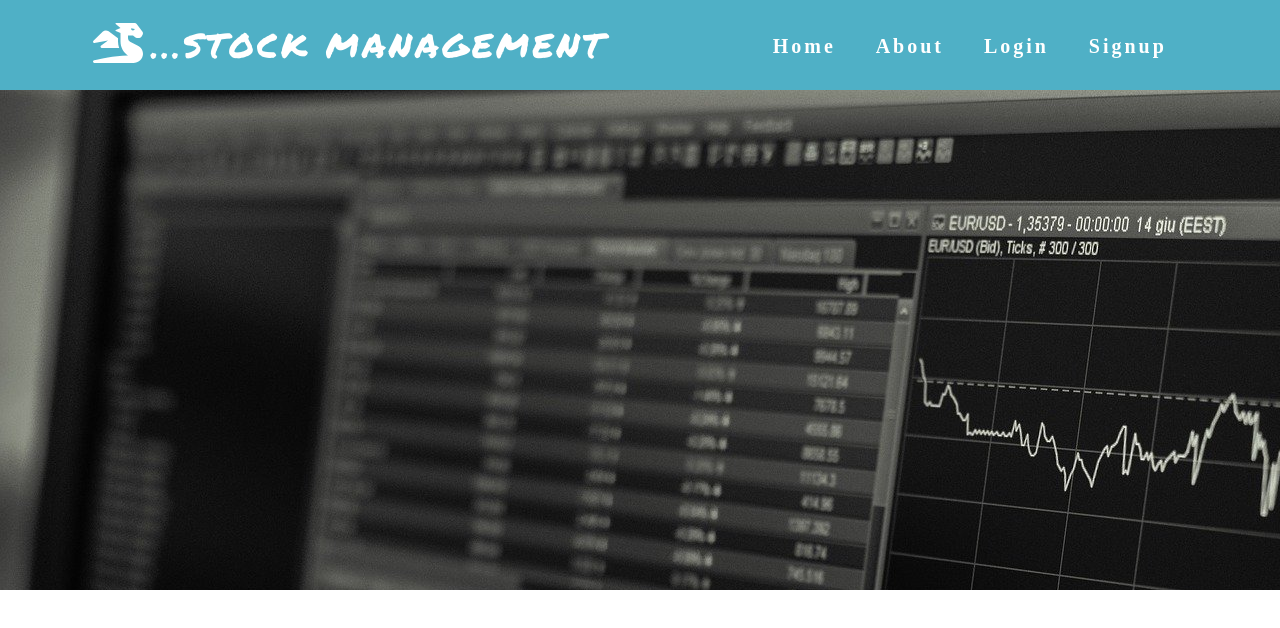
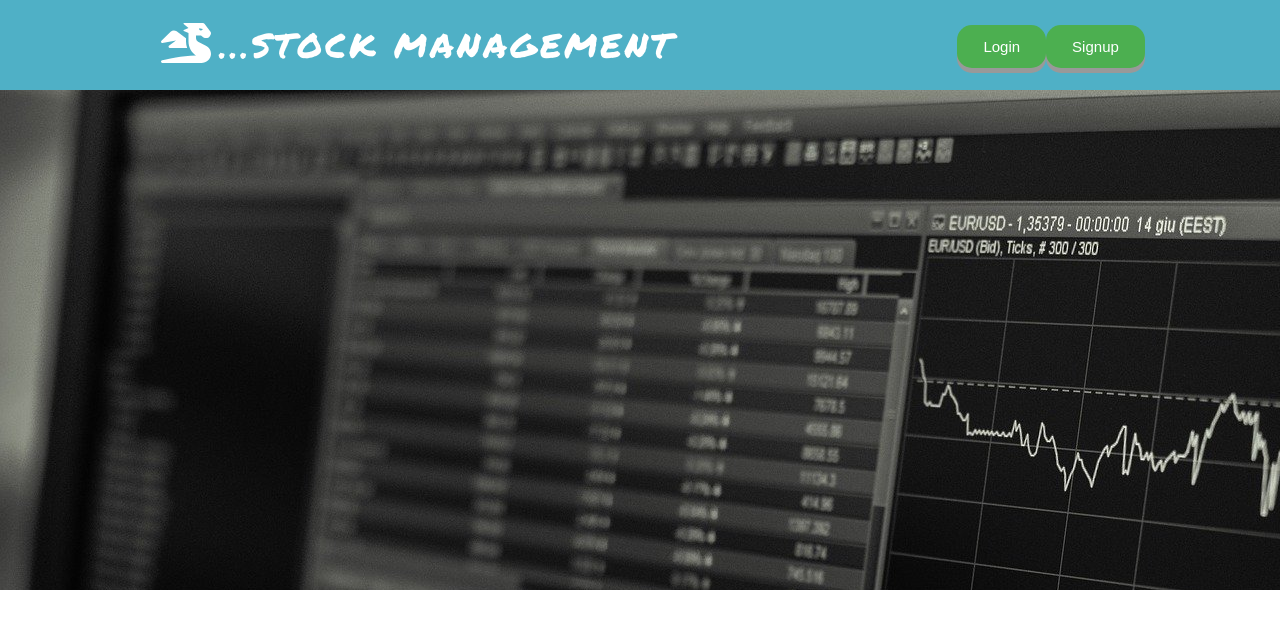
Before and after one commit to minh16031994/stock-management-app, a React app: page / in a window 1280 px wide. Built offline with nearby package versions, Linux system fonts and the light colour scheme.

Commit message:
button change

```diff
--- a/app/components/navbar.css
+++ b/app/components/navbar.css
@@ -21,17 +21,9 @@
 }
 .nav-links{
     display: flex;
-    padding-top: 15px;
+    padding-top: 5px;
     justify-content: space-around;
-    width: 35%;
-}
-.nav-links a{
-    color: white;
-    text-decoration: none;
-    letter-spacing: 3px;
-    font-weight: bold;
-    font-size: 20px;
-    cursor: pointer;
+    width: 13%;
 }
 .nav-links li{
     list-style: none;
@@ -40,3 +32,17 @@
     font-family: 'Permanent Marker', cursive;
     font-size: 34px;
 }
+button{
+    display: inline-block;
+    padding:13px 26px;
+    cursor: pointer;
+    text-align: center;
+    text-decoration: none;
+    outline: none;
+    color:#fff;
+    background-color: #4CAF50;
+    border: none;
+    border-radius: 15px;
+    box-shadow: 0 5px #999;
+    font-size:15px;
+}
--- a/app/components/navbar.js
+++ b/app/components/navbar.js
@@ -11,16 +11,10 @@ function navbar(){
                 </div>
                 <ul className="nav-links">
                     <li>
-                        <a><Link to="/">Home</Link></a>
+                        <button>Login</button>
                     </li>
                     <li>
-                        <a>About</a>
-                    </li>
-                    <li>
-                        <a>Login</a>
-                    </li>
-                    <li>
-                        <a>Signup</a>
+                        <button>Signup</button>
                     </li>
                 </ul>
         </div>
```
